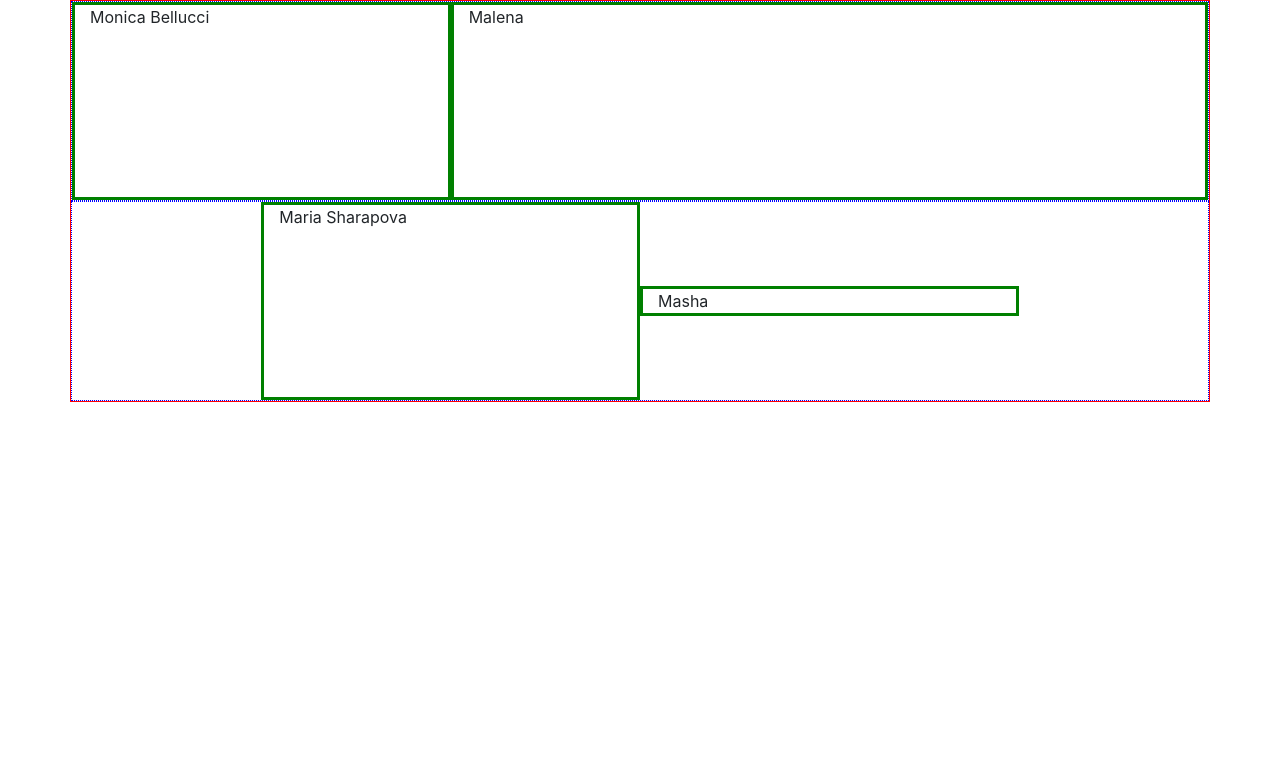
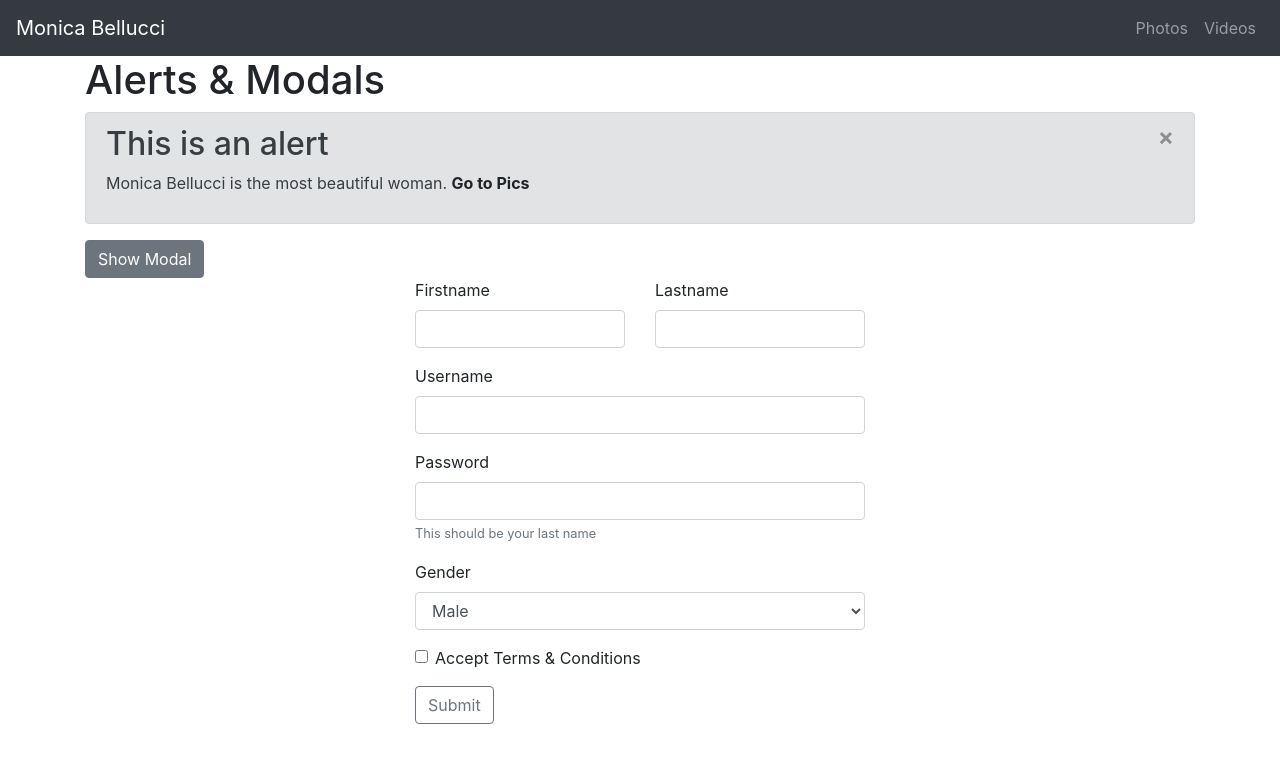
Before and after one commit to Guru4741/emily-jones-portfolio, a website: page index.html in a window 1280 px wide. Drawn offline with nearby package versions, Linux system fonts and the light colour scheme.

Commit message:
Worked with Bootstrap

```diff
--- a/index.html
+++ b/index.html
@@ -9,24 +9,116 @@
     <title>Bootstrap</title>
 </head>
 <body>
-<div class="container my-container">
-    <div class="row my-row">
-        <div class="col-md-4 col-sm-6 my-col">
-            Monica Bellucci
+    <nav class="navbar navbar-expand-sm navbar-dark bg-dark">
+        <a href="" class="navbar-brand">Monica Bellucci</a>
+        <button class="navbar-toggler" data-toggle="collapse" data-target="#navbarMenu">
+            <span class="navbar-toggler-icon"></span>
+        </button>
+        <div class="collapse navbar-collapse" id="navbarMenu">
+            <ul class="navbar-nav ml-auto">
+                <li class="nav-item"><a class="nav-link" href="">Photos</a></li>
+                <li class="nav-item"><a class="nav-link" href="">Videos</a></li>
+            </ul>
         </div>
-        <div class="col-md-8 col-sm-6 my-col">
-            Malena
+    </nav>
+    <div class="modal fade" id="demo">
+                <div class="modal-dialog">
+                    <div class="modal-content">
+                        <div class="modal-header">
+                            <h2 class="modal-title">Please Confirm</h2>
+                            <button type="button" class="close" data-dismiss="modal"><span>&times;</span></button>
+                        </div>
+                        <div class="modal-body">
+                            <p>This is Monica Bellucci</p>
+                        </div>
+                        <div class="modal-footer">
+                            <button type="button" class="btn btn-secondary" data-dismiss="modal">Confirm</button>
+                        </div>
+                    </div>
+                </div>
+    </div>
+    <div class="container">
+        <div class="row">
+            <div class="col">
+                <h1>Alerts &amp; Modals</h1>
+            </div>
+        </div>
+        <div class="row">
+            <div class="col">
+                <div class="alert alert-secondary alert-dismissible fade show" role="alert">
+                    <h2 class="alert-heading">This is an alert</h2>
+                    <p>
+                        Monica Bellucci is the most beautiful woman.
+                        <a href="#" class="alert-link">Go to Pics</a>
+                    </p>
+                    <button type="button" class="close" data-dismiss="alert"><span aria-hidden="true">&times;</span></button>
+                </div>
+            </div>
+        </div>
+        <div class="row">
+            <div class="col">
+                <button type="button" class="btn btn-secondary" data-toggle="modal" data-target="#demo">Show Modal</button>
+            </div>
         </div>
     </div>
-    <div class="row justify-content-center my-row">
-        <div class="col-md-4 my-col">
-            Maria Sharapova
-        </div>
-        <div class="col-md-4 align-self-center my-col">
-            Masha
-        </div>
 
-    </div>
-</div>
+    <form action="" class="main-form needs-validation" novalidate>
+        <!-- <fieldset>
+            <legend>Details</legend> -->
+            <div class="row">
+                <div class="col">
+                    <div class="form-group">
+                        <label for="firstname">Firstname</label>
+                        <input type="text" name="firstname" id="firstname" class="form-control">
+                    </div>
+                </div>
+                <div class="col">
+                    <div class="form-group">
+                        <label for="lastname">Lastname</label>
+                        <input type="text" name="lastname" id="lastname" class="form-control">
+                    </div>
+
+                </div>
+            </div>
+            <div class="form-group">
+                <label for="username">Username</label>
+                <input type="text" name="username" id="username" class="form-control" required>
+                <div class="invalid-feedback">Please enter a valid username.</div>
+
+            </div>
+            <div class="form-group">
+                <label for="password">Password</label>
+                <input type="password" name="password" id="password" class="form-control">
+                <small class="form-text text-muted">This should be your last name</small>
+            </div>
+            <div class="form-group">
+                <label for="gender">Gender</label>
+                <select name="gender" id="gender" class="form-control">
+                    <option value="male">Male</option>
+                    <option value="female">Female</option>
+                </select>
+            </div>
+            <div class="form-check">
+                <input type="checkbox" id="accept-terms" class="form-check-input">
+                <label for="accept-terms" class="form-check-label">Accept Terms &amp; Conditions</label>
+            </div>
+            <button type="submit" class="btn btn-outline-secondary mt-3">Submit</button>
+        <!-- </fieldset> -->
+    </form>
 </body>
+<script src="https://code.jquery.com/jquery-3.5.1.slim.min.js" integrity="sha384-DfXdz2htPH0lsSSs5nCTpuj/zy4C+OGpamoFVy38MVBnE+IbbVYUew+OrCXaRkfj" crossorigin="anonymous"></script>
+<script src="https://cdn.jsdelivr.net/npm/popper.js@1.16.1/dist/umd/popper.min.js" integrity="sha384-9/reFTGAW83EW2RDu2S0VKaIzap3H66lZH81PoYlFhbGU+6BZp6G7niu735Sk7lN" crossorigin="anonymous"></script>
+<script src="https://cdn.jsdelivr.net/npm/bootstrap@4.5.3/dist/js/bootstrap.min.js" integrity="sha384-w1Q4orYjBQndcko6MimVbzY0tgp4pWB4lZ7lr30WKz0vr/aWKhXdBNmNb5D92v7s" crossorigin="anonymous"></script>
+<script>
+    const form = document.querySelector('.needs-validation');
+    console.log("Form is ", form);
+    form.addEventListener('submit', (e)=>{
+        console.log(e)
+        if(form.checkValidity() === false){
+            e.preventDefault();
+            e.stopPropagation();
+            form.classList.add('was-validated');
+        }
+    })
+</script>
 </html>
--- a/package.json
+++ b/package.json
@@ -11,6 +11,7 @@
   "license": "ISC",
   "dependencies": {
     "bootstrap": "^4.5.3",
-    "express": "^4.17.1"
+    "express": "^4.17.1",
+    "jquery": "^3.5.1"
   }
 }
--- a/style.css
+++ b/style.css
@@ -1,12 +1,4 @@
-.my-container {
-    border: 1pt solid red;
+.main-form{
+    width: 450px;
+    margin: auto;
 }
-
-.my-row {
-    border: 1pt dotted blue;
-    height: 200px;
-}
-
-.my-col {
-    border: 3px solid green;
-}
```
Also changed, not shown: 1 other file.
